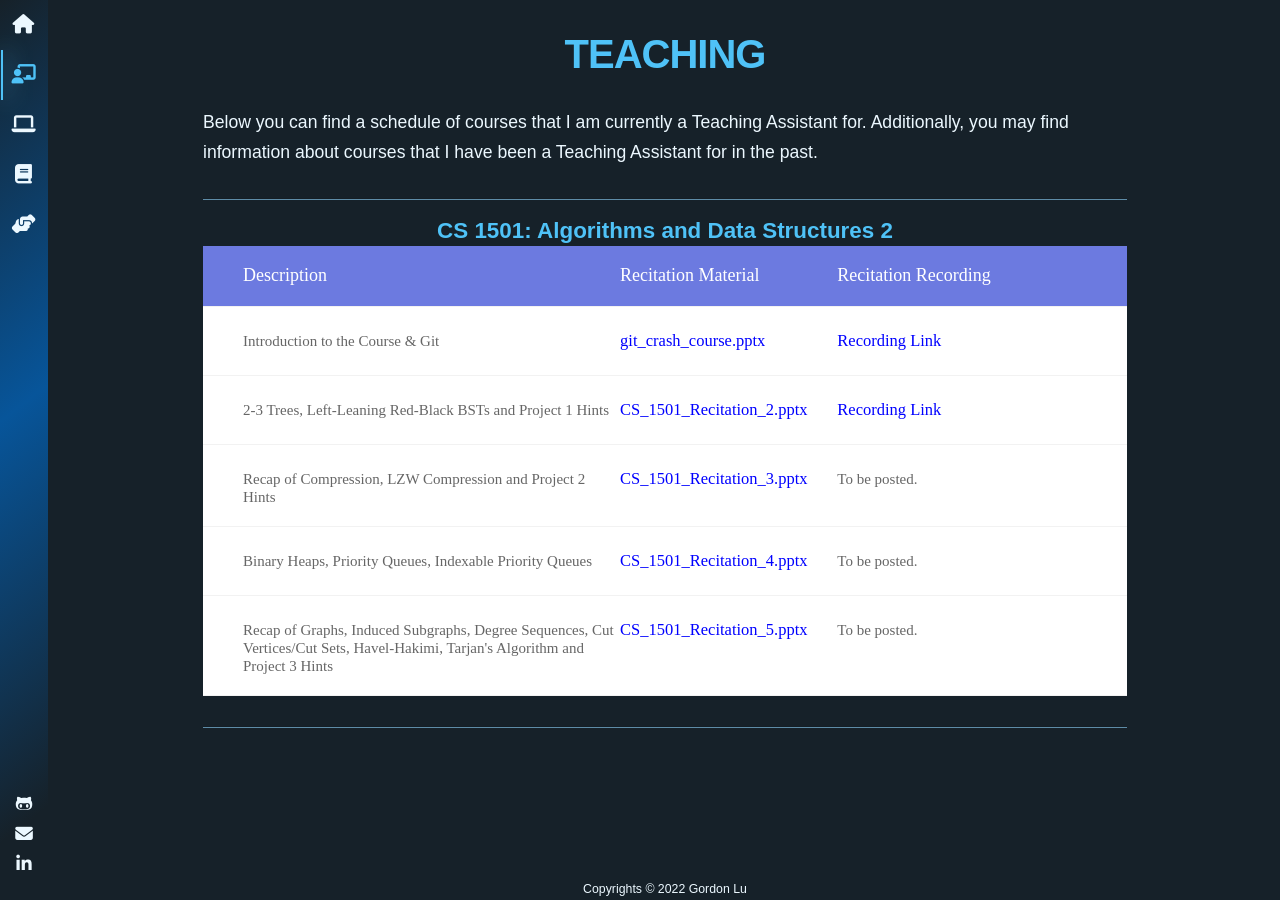
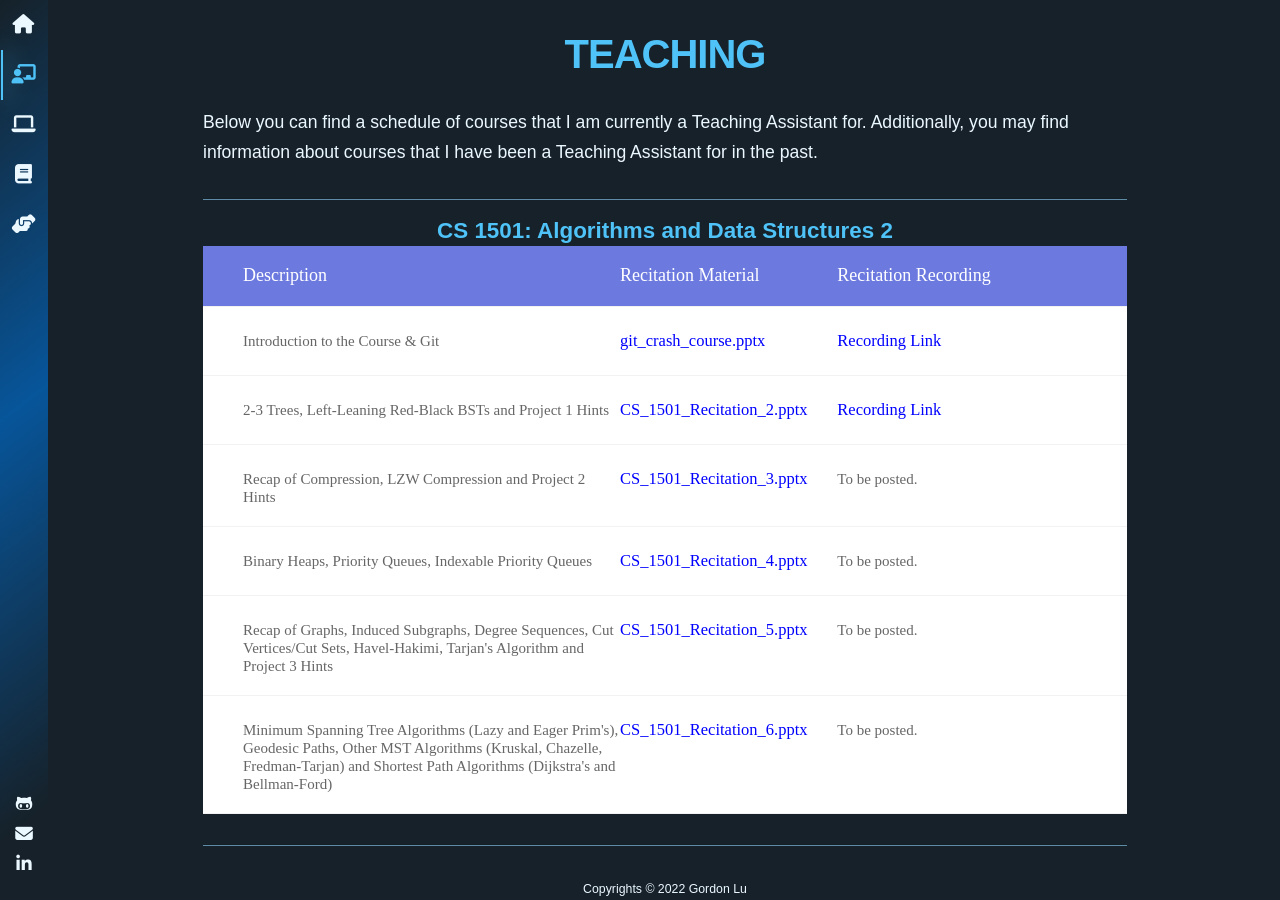
Before and after one commit to glu99331/glu99331.github.io, a Jekyll site: the page built from pages/teaching.html, in a window 1280 px wide. Built offline with Jekyll 4.4.1, drawn with Linux system fonts in a browser that asks for light colours; nearby versions of some CDN libraries; some web fonts are replaced.

Commit message:
added rec 6

```diff
--- a/pages/teaching.html
+++ b/pages/teaching.html
@@ -90,6 +90,19 @@ summary: Below you can find a schedule of courses that I am currently a Teaching
             </div>
         </div>
 
+        <div class="row">
+            <div class="cell" data-title="Description">
+                Minimum Spanning Tree Algorithms (Lazy and Eager Prim's), Geodesic Paths, Other MST Algorithms (Kruskal, Chazelle, Fredman-Tarjan) and Shortest Path Algorithms (Dijkstra's and Bellman-Ford)
+            </div>
+            <div class="cell" data-title="Recitation-Material">
+                <a href="files/CS1501/recitation_6/CS_1501_Recitation_6.pptx" download="CS_1501_Recitation_5.pptx" style = "color:blue">
+                    CS_1501_Recitation_6.pptx</a>
+            </div>
+            <div class="cell" data-title="Recitation-Recording">
+                To be posted.
+            </div>
+        </div>
+
     </div>
 </div>
 <hr class="content-separator">
```
Also changed, not shown: 1 other file.
